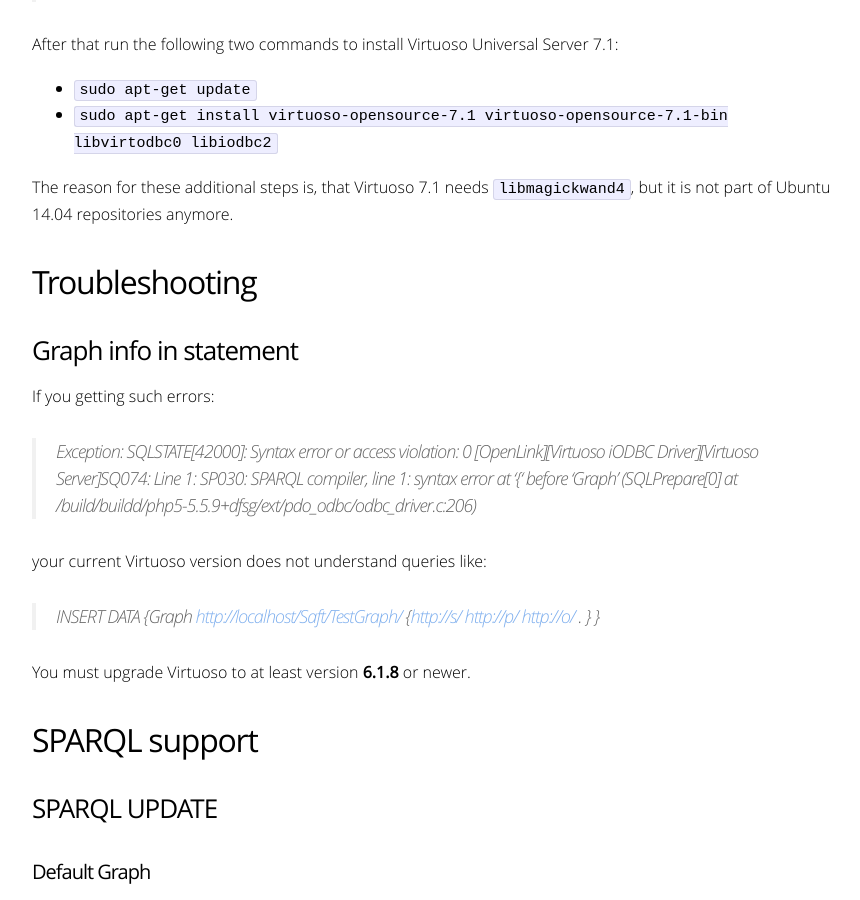
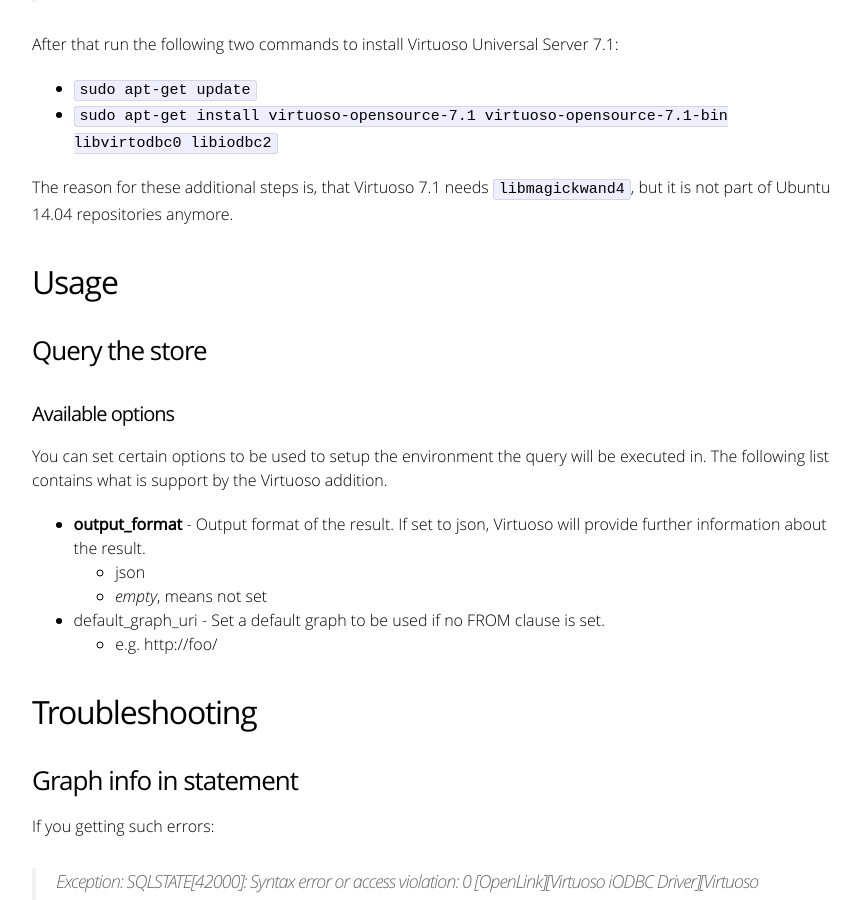
Before and after one commit to SaftIng/safting.github.io, a Jekyll site: the page built from doc/phpframework/addition/virtuoso.md, in a window 1280 px wide and 900 px high, scrolled down 1367 px. Shown: the whole window, without its empty margins (208-1068 px from the left). Built offline with Jekyll 4.4.1, drawn with Linux system fonts in a browser that asks for light colours.

Commit message:
Update virtuoso.md

```diff
--- a/doc/phpframework/addition/virtuoso.md
+++ b/doc/phpframework/addition/virtuoso.md
@@ -46,6 +46,20 @@ After that run the following two commands to install Virtuoso Universal Server 7
 
 The reason for these additional steps is, that Virtuoso 7.1 needs `libmagickwand4`, but it is not part of Ubuntu 14.04 repositories anymore.
 
+## Usage
+
+### Query the store
+
+#### Available options
+
+You can set certain options to be used to setup the environment the query will be executed in. The following list contains what is support by the Virtuoso addition.
+
+* **output_format** - Output format of the result. If set to json, Virtuoso will provide further information about the result.
+  * json
+  * *empty*, means not set
+* default_graph_uri - Set a default graph to be used if no FROM clause is set.
+  * e.g. http://foo/
+
 ## Troubleshooting
 
 ### Graph info in statement
```
